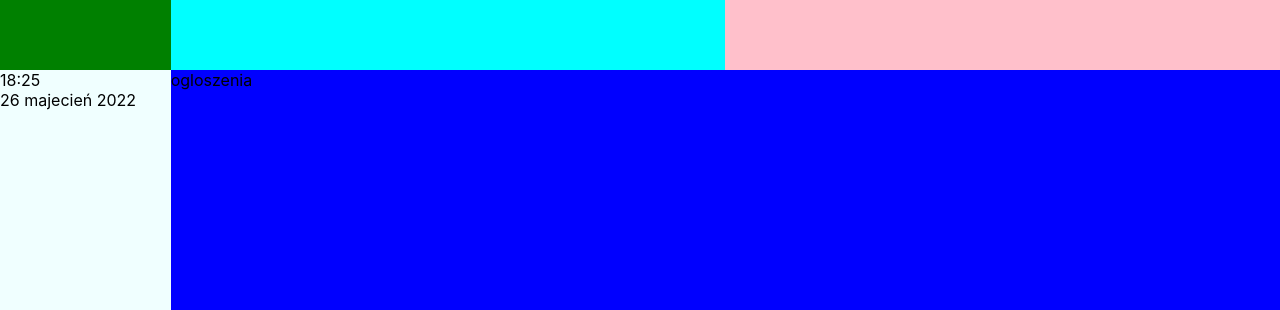
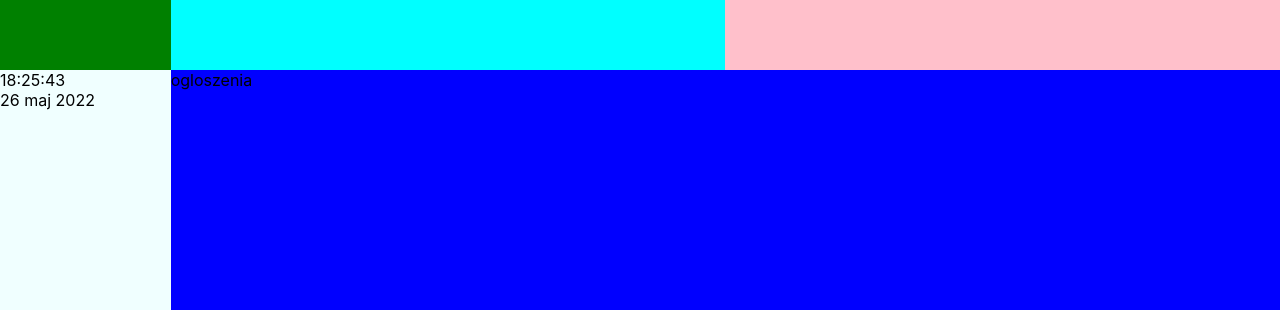
Before and after one commit to AoYP/school-frontend, a React (Create React App) app: page / in a window 1280 px wide. Shown: the part 490-800 px from the top of the page. Built offline with nearby package versions, Linux system fonts and the light colour scheme.

Commit message:
refresh time

```diff
--- a/src/components/date.js
+++ b/src/components/date.js
@@ -1,11 +1,24 @@
+import React, { useState, useEffect } from "react";
 
 function Data () {
+  const monthNames = ["styczeń","luty","marzec","kwiecień","maj","czerwiec","lipiec","sierpień","wrzesień","październik","listopad","grudzień"]
   const today = new Date();
-  const monthNames = ["styczeń","luteń","marzecień","kwiecień","majecień","czerwiecień","lipiecień","sierpiecień","wrzesiecień","paździercień","listopacień","grudziecień"]
-  const time = today.getHours() + ":" + today.getMinutes();
+  const currentTime = today.getHours() + ":" + today.getMinutes() + ":" + today.getSeconds();
   const date = today.getDate() + " " + monthNames[today.getMonth()] + " " + today.getFullYear();
+
+  const [time, setTime] = useState(currentTime)
+
+  function refreshTime() {
+    const now = today.getHours() + ":" + today.getMinutes() + ":" + today.getSeconds();
+    setTime(now)
+  }
+
+  useEffect(() => {
+    setInterval(refreshTime, 1000)
+  }, [time]);
+
   return(
-    <div className="date">{time}<br />{date}</div>
+    <div className="date">{currentTime}<br />{date}</div>
   )
 }
 
```
